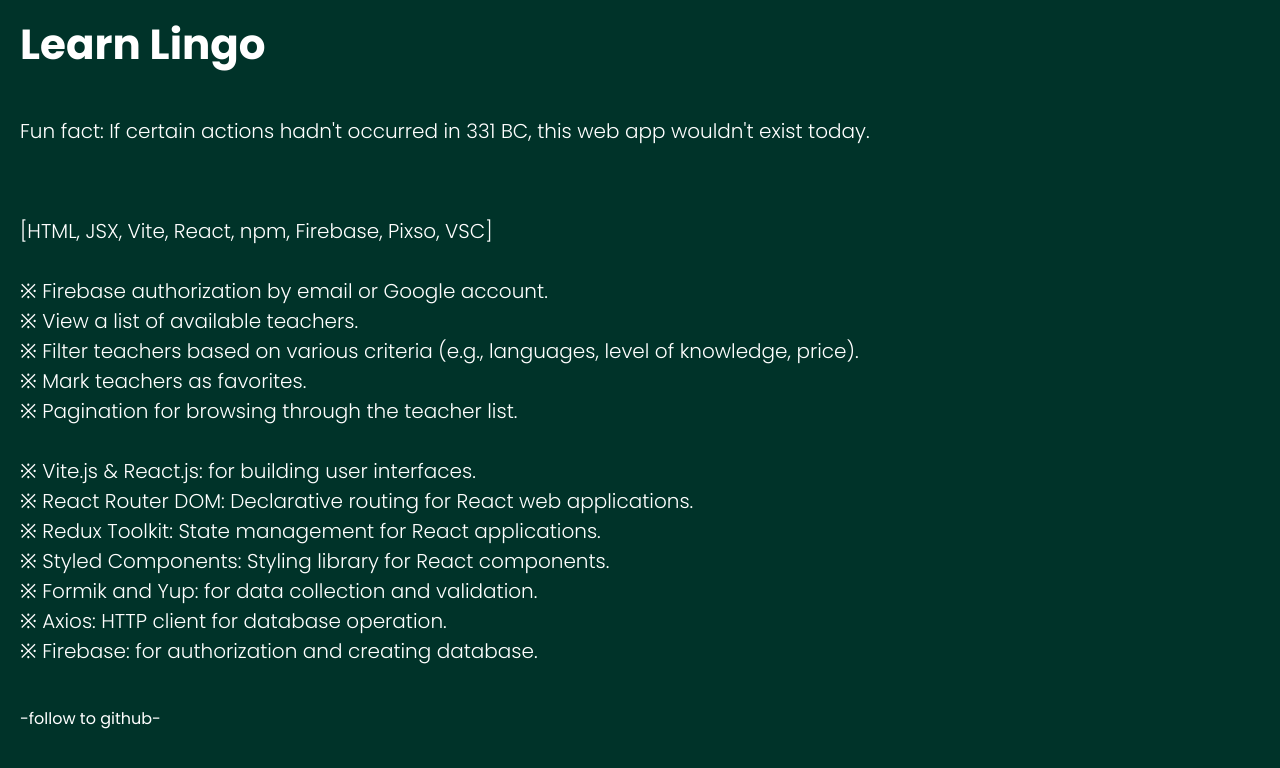
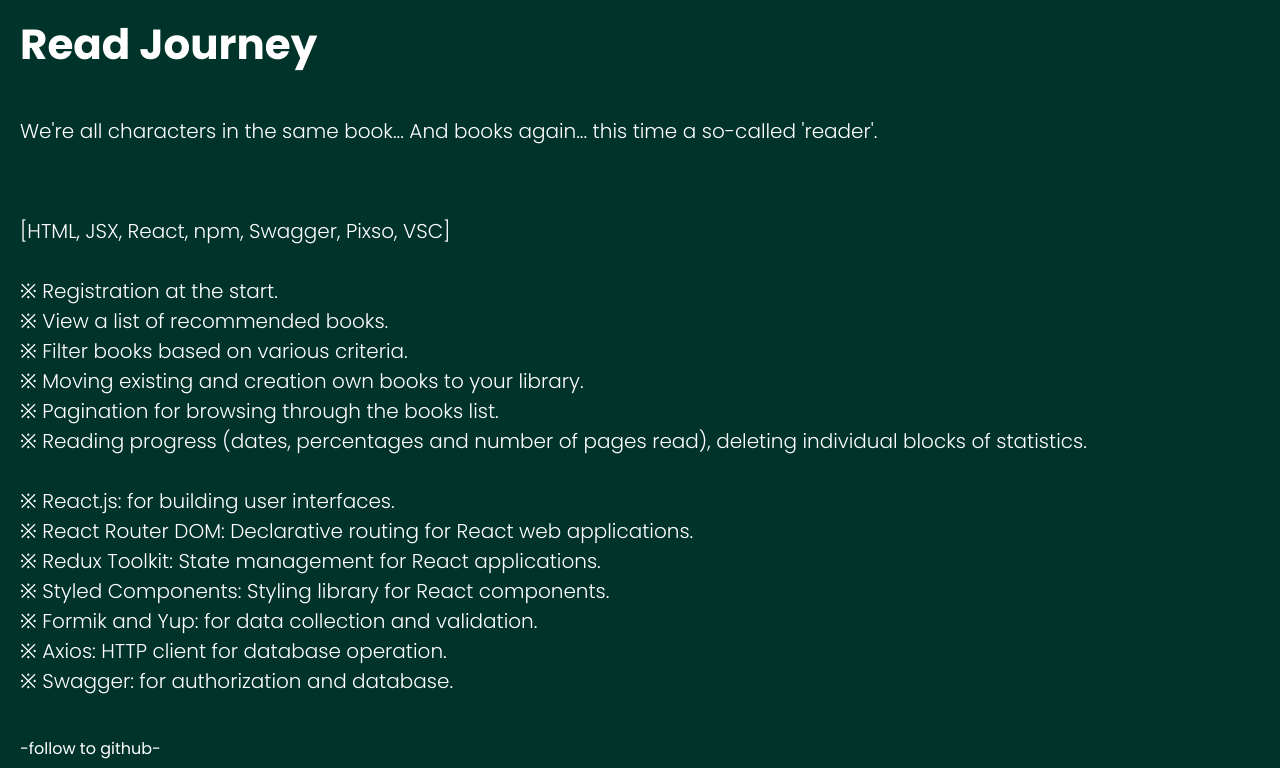
Before and after one commit to Morifer79/my-portfolio, a website built with Vite: page portfolio.html in a window 1280 px wide. Shown: the part 1527-2295 px from the top of the page. Built offline with nearby package versions, Linux system fonts and the light colour scheme.

Commit message:
add read project

```diff
--- a/css/style.css
+++ b/css/style.css
@@ -641,6 +641,10 @@
   writing-mode: vertical-lr;
 }
 
+section.module.parallax-16 {
+  background-image: url("../images/portfolio/readme-sm.jpg");
+}
+
 section.module.parallax-15 {
   background-image: url("../images/portfolio/lingo-sm.jpg");
 }
@@ -707,6 +711,10 @@
     background-position: 50% 50%;
     background-size: cover;
     background-attachment: fixed;
+  }
+
+  section.module.parallax-16 {
+    background-image: url("../images/portfolio/readme.jpg");
   }
 
   section.module.parallax-15 {
--- a/portfolio.html
+++ b/portfolio.html
@@ -109,6 +109,41 @@
         the desire for growth. Let each day be a new opportunity to add colors
         and shapes to this unique artistic process we call life.
       </p>
+    </section>
+
+    <section class="module parallax-0 parallax-16">
+      <div class="container text-center">
+        <h2 class="vertical-text">READ JOURNEY</h2>
+      </div>
+    </section>
+    <section class="module content-1">
+      <div class="container padding-enlarge">
+        <h3 class="slide">Read Journey</h3>
+        <p class="slide">
+          We're all characters in the same book... And books again... this time a so-called 'reader'.
+        </p>
+        <p>
+          <br>
+          [HTML, JSX, React, npm, Swagger, Pixso, VSC]<br>
+          <br>
+          ※ Registration at the start.<br>
+          ※ View a list of recommended books.<br>
+          ※ Filter books based on various criteria.<br>
+          ※ Moving existing and creation own books to your library.<br>
+          ※ Pagination for browsing through the books list.<br>
+          ※ Reading progress (dates, percentages and number of pages read), deleting individual blocks of statistics.<br>
+          <br>
+          ※ React.js: for building user interfaces.<br>
+          ※ React Router DOM: Declarative routing for React web applications.<br>
+          ※ Redux Toolkit: State management for React applications.<br>
+          ※ Styled Components: Styling library for React components.<br>
+          ※ Formik and Yup: for data collection and validation.<br>
+          ※ Axios: HTTP client for database operation.<br>
+          ※ Swagger: for authorization and database.<br>
+        </p>
+
+        <a href="https://github.com/Morifer79/react-project_read-journey" target="_blan" ref="noopener noreferrer">-follow to github-</a>
+      </div>
     </section>
 
     <section class="module parallax-0 parallax-15">
```
Also changed, not shown: gallery.html (+3 -3 lines), images/cube/read-m.jpg (added), images/cube/read.jpg (added), images/portfolio/readme-sm.jpg (added), images/portfolio/readme.jpg (added).
